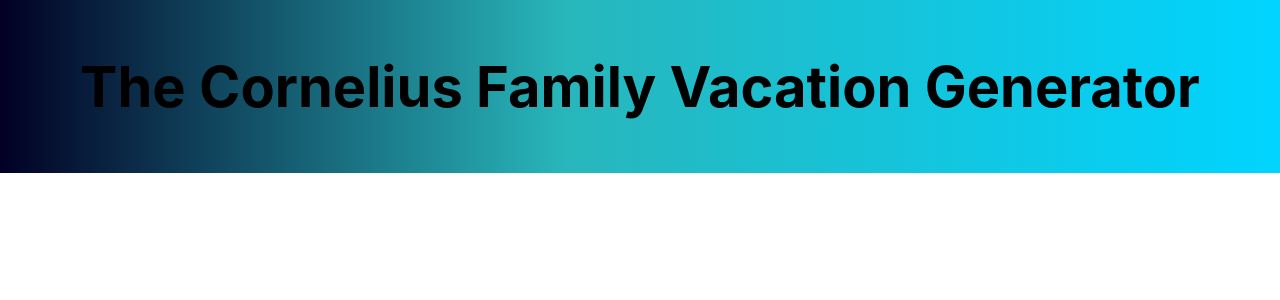
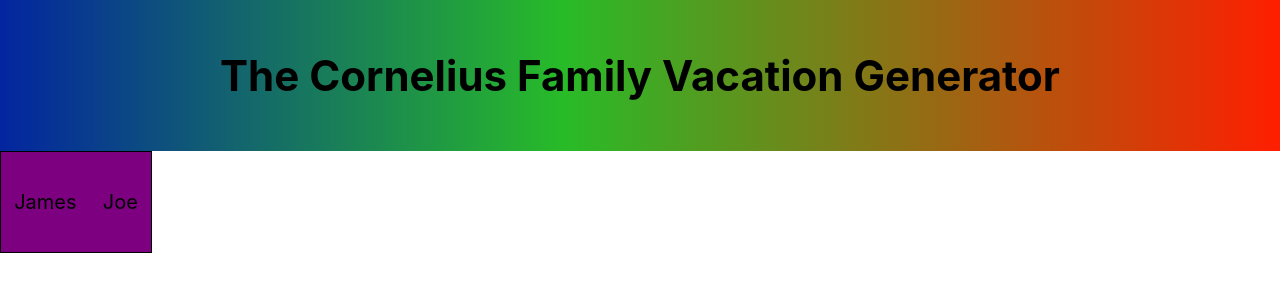
Before and after one commit to jcorn2/vacationPairs, a React (Create React App) app in the folder vacation/: page / in a window 1280 px wide. Shown: the top 300 px of the page. Built offline with nearby package versions, Linux system fonts and the light colour scheme.

Commit message:
Created a pair component

```diff
--- a/vacation/src/App.js
+++ b/vacation/src/App.js
@@ -1,11 +1,13 @@
 import React from 'react';
 import './App.css';
 import Header from './components/header/Header';
+import Pair from './components/pairGenerator/pair/Pair';
 
 function App() {
   return (
     <div className="App">
         <Header />
+        <Pair names={['James', 'Joe']}/>
     </div>
   );
 }
--- a/vacation/src/components/header/Header.css
+++ b/vacation/src/components/header/Header.css
@@ -4,5 +4,5 @@
     text-align: center;
     overflow: hidden;
     background: rgb(2,0,36);
-    background: linear-gradient(90deg, rgba(2,0,36,1) 0%, rgba(40,182,187,1) 44%, rgba(0,212,255,1) 100%);
+    background: linear-gradient(90deg, rgb(3, 37, 160) 0%, rgb(40, 187, 40) 44%, rgb(255, 30, 0) 100%);
 }
--- a/vacation/src/components/header/Header.jsx
+++ b/vacation/src/components/header/Header.jsx
@@ -4,7 +4,7 @@ import './Header.css';
 function Header() {
     return (
         <div className="Header-container">
-            <h1>The Cornelius Family Vacation Generator</h1>
+            <h2>The Cornelius Family Vacation Generator</h2>
         </div>
     );
 }
--- /dev/null
+++ b/vacation/src/components/pairGenerator/pair/Pair.css
@@ -0,0 +1,14 @@
+.Pair-pair-container {
+    border: 1px solid black;
+    width: 150px;
+    height: 100px;
+    display: flex;
+    justify-content: space-around;
+    align-items: center;
+    background: rgb(124, 0, 128);
+}
+
+.Pair-person {
+    font-style: Verdana;
+    font-size: 1.25em;
+}
--- /dev/null
+++ b/vacation/src/components/pairGenerator/pair/Pair.jsx
@@ -0,0 +1,14 @@
+import React from 'react';
+import './Pair.css';
+
+function Pair(props) {
+    return (
+        <div className="Pair-pair-container">
+            {props.names.map((name) => (
+                <span key={name} className="Pair-person">{name}</span>
+            ))}
+        </div>
+    );
+}
+
+export default Pair;
```
